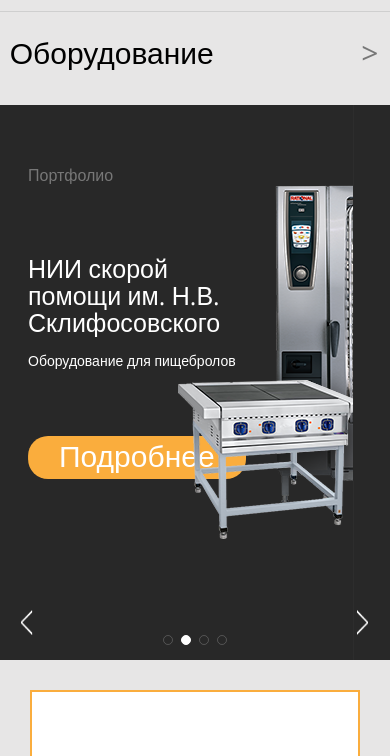
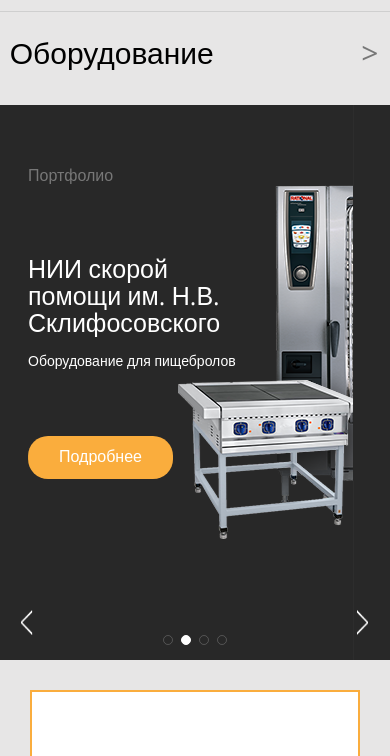
Before and after one commit to nikksavin/stolovaya.ru, a plain HTML site: page index.html in a window 390 px wide. Shown: the part 88-844 px from the top of the page. Drawn offline with nearby package versions, Linux system fonts and the light colour scheme.

Commit message:
update button styles

```diff
--- a/css/main.css
+++ b/css/main.css
@@ -2715,6 +2715,16 @@ ul {
     width: 45px;
     height: 47px;
   }
+
+  .offers .offers-top .offers-top__slider .swiper-container .swiper-slide .swiper-slide__content .swiper-slide__content-btn {
+    background: #faad3d;
+    border: transparent solid 1px;
+    color: #fff;
+    margin: 20px 0;
+    font-size: 16px;
+    line-height: 32px;
+    padding: 3px 30px;
+}
 }
 
 @media (max-width: 620px) {
```
